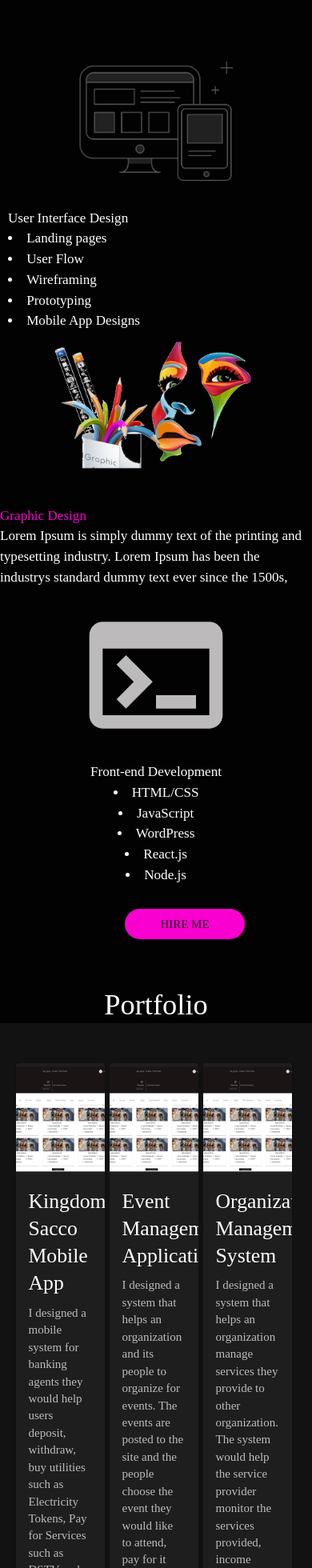
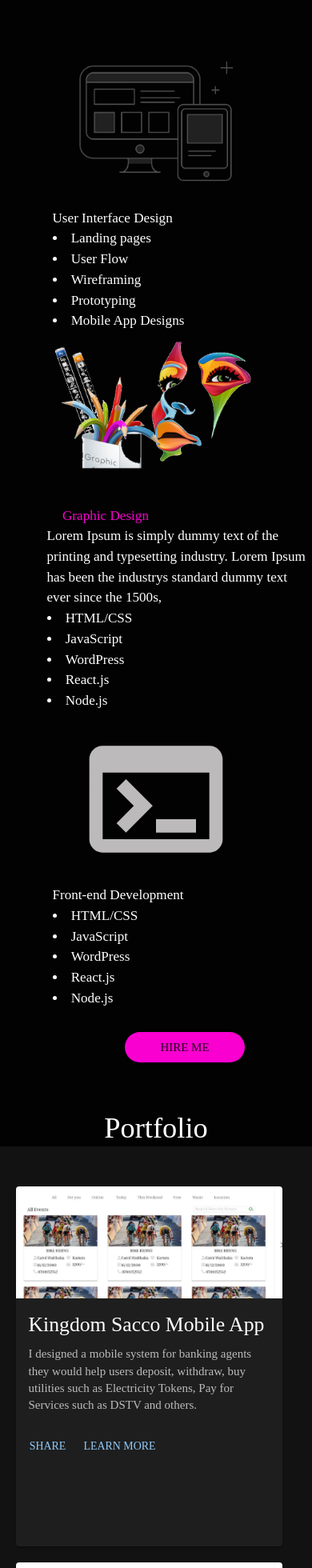
Before and after one commit to canjey/portfolio, a React (Create React App) app: page / in a window 390 px wide. Shown: the part 1231-3191 px from the top of the page at 80% size. Built offline with nearby package versions, Linux system fonts and the light colour scheme.

Commit message:
Added responsiveness to the portfolio component

```diff
--- a/src/Components/Homepage/contacts.js
+++ b/src/Components/Homepage/contacts.js
@@ -51,7 +51,7 @@ export default function Contacts(){
         </a>
         </Grid>
         </Grid>
-          <Grid lg={1} xl={1} xs={4}  sm={4} md={2}>
+          <Grid lg={1.5} xl={1} xs={4}  sm={4} md={2}>
                 <LocationOnIcon sx={{fontSize:"30px", color:'#F3F3F3'}} />
                 <Typography>Nairobi, Kenya</Typography>
                 </Grid>
--- a/src/Components/Homepage/portfolio.js
+++ b/src/Components/Homepage/portfolio.js
@@ -12,8 +12,8 @@ import Event from "../../assets/event.png";
 
 function PortfolioCard(props) {
   return (
-    <Grid item xs={4}>
-      <Card sx={{ width: "95%" }}>
+    <Grid item xs={12} sm={12} lg={4} xl={4}>
+      <Card sx={{ width: "95%", height:'450px', marginBottom:'20px'}}>
         <CardMedia
           component="img"
           alt="green iguana"
--- a/src/components/homepage/contacts.js
+++ b/src/components/homepage/contacts.js
@@ -51,7 +51,7 @@ export default function Contacts(){
         </a>
         </Grid>
         </Grid>
-          <Grid lg={1} xl={1} xs={4}  sm={4} md={2}>
+          <Grid lg={1.5} xl={1} xs={4}  sm={4} md={2}>
                 <LocationOnIcon sx={{fontSize:"30px", color:'#F3F3F3'}} />
                 <Typography>Nairobi, Kenya</Typography>
                 </Grid>
--- a/src/components/homepage/myservices.js
+++ b/src/components/homepage/myservices.js
@@ -45,8 +45,8 @@ export default function MyServices() {
               <Typography align="center">
               <img src={Interface} width="200px"  style={{marginLeft:{xs:'5%'}}}/>
               </Typography>
-              <Typography>User Interface Design</Typography>
-              <Typography>
+              <Typography sx={{marginLeft:"15%"}}>User Interface Design</Typography>
+              <Typography sx={{marginLeft:"15%"}}>
               <li>Landing pages</li>
               <li>User Flow</li>
               <li>Wireframing</li>
@@ -59,28 +59,35 @@ export default function MyServices() {
             <Typography align="center">
               <img src={Graphics} height="200px" />
               </Typography>
-              <Typography sx={{ color: "#F900D1" }}>
+              <Typography sx={{ color: "#F900D1",marginLeft:'20%' }}>
                 Graphic Design
               </Typography>
-              <Typography>
+              <Typography sx={{marginLeft:"15%"}}>
                 Lorem Ipsum is simply dummy text of the printing and typesetting
                 industry. Lorem Ipsum has been the industrys standard dummy
                 text ever since the 1500s,
               </Typography>
-            </Grid>
-            <Grid item xs={12} md={4} lg={4} sm={12} sx={{padding:'10px', textAlign:{xs:'center'}}}>
-            <Typography align="center">
-              <TerminalIcon fontSize="large" sx={{fontSize:'200px', color:"#BCBABA"}} />
-              </Typography>
-              <Typography >
-                Front-end Development</Typography>
-              <Typography>
+              <Typography sx={{marginLeft:"15%"}}>
               <li>HTML/CSS</li>
               <li>JavaScript</li>
               <li>WordPress</li>
               <li> React.js </li>
               <li>Node.js</li>
 
+              </Typography>
+            </Grid>
+            <Grid item xs={12} md={4} lg={4} sm={12} sx={{padding:'10px', }}>
+            <Typography align="center">
+              <TerminalIcon fontSize="large" sx={{fontSize:'200px', color:"#BCBABA"}} />
+              </Typography>
+              <Typography sx={{marginLeft:"15%"}}>
+                Front-end Development</Typography>
+                <Typography sx={{marginLeft:"15%"}}>
+              <li>HTML/CSS</li>
+              <li>JavaScript</li>
+              <li>WordPress</li>
+              <li> React.js </li>
+              <li>Node.js</li>
               </Typography>
             </Grid>
           </Grid>
--- a/src/components/homepage/portfolio.js
+++ b/src/components/homepage/portfolio.js
@@ -12,8 +12,8 @@ import Event from "../../assets/event.png";
 
 function PortfolioCard(props) {
   return (
-    <Grid item xs={4}>
-      <Card sx={{ width: "95%" }}>
+    <Grid item xs={12} sm={12} lg={4} xl={4}>
+      <Card sx={{ width: "95%", height:'450px', marginBottom:'20px'}}>
         <CardMedia
           component="img"
           alt="green iguana"
```
Also changed, not shown: src/Components/Homepage/myservices.js (+19 -12 lines).
